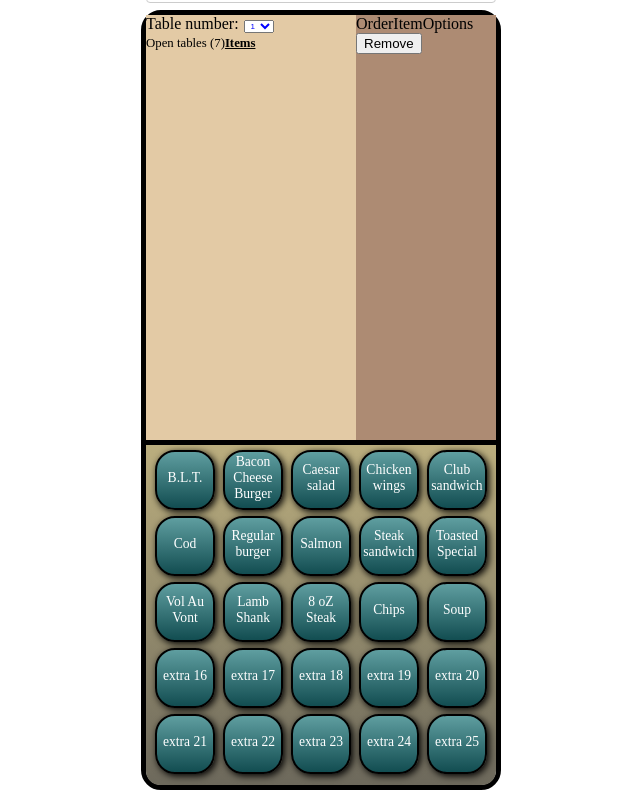
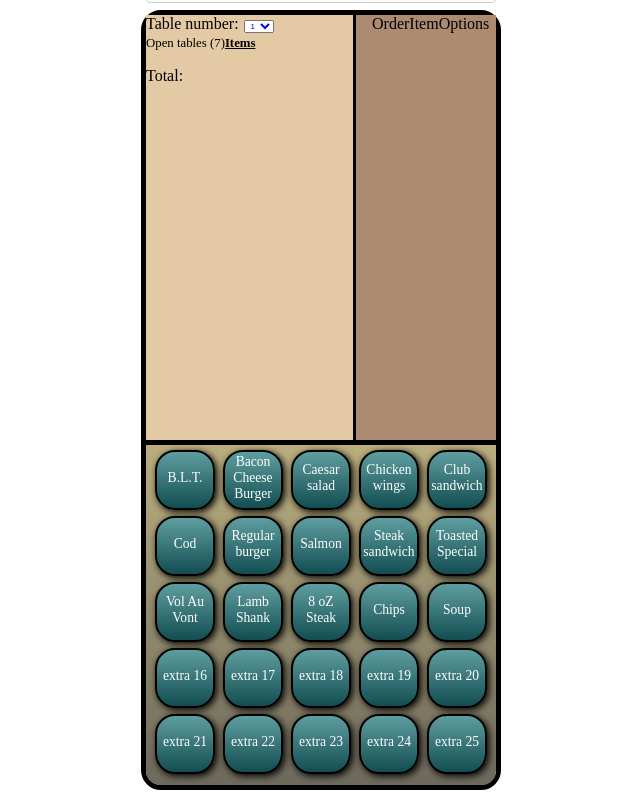
Before and after one commit to John-Paul-Larkin/kitchenpos, a React (Create React App) app: page / in a window 1280 px wide. Shown: the whole page, without its empty margins (319-959 px from the left). Built offline with nearby package versions, Linux system fonts and the light colour scheme.

Commit message:
order details total/ alterations

```diff
--- a/src/Helper/InitialMenuItems.ts
+++ b/src/Helper/InitialMenuItems.ts
@@ -2,6 +2,7 @@ const initialMenuItemsList: MenuItem[] = [
   {
     id: '1',
     name: "B.L.T.",
+    price: 7.95,
     ingredients: [
       { ingredient: "White bread", selected: true },
       { ingredient: "Butter", selected: true },
@@ -13,6 +14,7 @@ const initialMenuItemsList: MenuItem[] = [
   {
     id: '2',
     name: "Bacon Cheese Burger",
+    price:13.95,
     ingredients: [
       { ingredient: "Bacon", selected: true },
       { ingredient: "Cheese", selected: true },
@@ -25,6 +27,7 @@ const initialMenuItemsList: MenuItem[] = [
   {
     id: '3',
     name: "Caesar salad",
+    price:10.95,
     ingredients: [
       { ingredient: "Chicken", selected: true },
       { ingredient: "Bacon", selected: true },
@@ -36,6 +39,7 @@ const initialMenuItemsList: MenuItem[] = [
   {
     id: '4',
     name: "Chicken wings",
+    price:8.95,
     ingredients: [
       { ingredient: "Blue cheese dip", selected: true },
       { ingredient: "Celery", selected: true },
@@ -45,6 +49,7 @@ const initialMenuItemsList: MenuItem[] = [
   {
     id: '5',
     name: "Club sandwich",
+    price:9.95,
     ingredients: [
       { ingredient: "White bread", selected: true },
       { ingredient: "Mayo", selected: true },
@@ -57,6 +62,7 @@ const initialMenuItemsList: MenuItem[] = [
   {
     id: '6',
     name: "Cod",
+    price:12.50,
     ingredients: [
       { ingredient: "Mushy peas", selected: true },
       { ingredient: "Lemon", selected: true },
@@ -66,6 +72,7 @@ const initialMenuItemsList: MenuItem[] = [
   {
     id: '7',
     name: "Regular burger",
+    price:9.95,
     ingredients: [
       { ingredient: "Ketchup", selected: true },
       { ingredient: "Onion", selected: true },
@@ -74,6 +81,7 @@ const initialMenuItemsList: MenuItem[] = [
   {
     id: '8',
     name: "Salmon",
+    price:13.95,
     ingredients: [
       { ingredient: "Dill sauce", selected: true },
       { ingredient: "Lemon", selected: true },
@@ -82,6 +90,7 @@ const initialMenuItemsList: MenuItem[] = [
   {
     id: '9',
     name: "Steak sandwich",
+    price:15.95,
     ingredients: [
       { ingredient: "Fried onions", selected: true },
       { ingredient: "Lettuce", selected: true },
@@ -93,6 +102,7 @@ const initialMenuItemsList: MenuItem[] = [
   {
     id: '10',
     name: "Toasted Special",
+    price:7.95,
     ingredients: [
       { ingredient: "White bread", selected: true },
       { ingredient: "Butter", selected: true },
@@ -106,6 +116,7 @@ const initialMenuItemsList: MenuItem[] = [
   {
     id: '11',
     name: "Vol Au Vont",
+    price:11.50,
     ingredients: [
       { ingredient: "Pastry", selected: true },
       { ingredient: "Side salad", selected: true },
@@ -114,11 +125,13 @@ const initialMenuItemsList: MenuItem[] = [
   {
     id: '12',
     name: "Lamb Shank",
+    price:14.90,
     ingredients: [{ ingredient: "Gravy", selected: true }],
   },
   {
     id: '13',
     name: "8 oZ Steak",
+    price:19.95,
     ingredients: [
       { ingredient: "Pepper sauce", selected: true },
       { ingredient: "Onion rings", selected: true },
@@ -127,61 +140,73 @@ const initialMenuItemsList: MenuItem[] = [
   {
     id: '14',
     name: "Chips",
+    price:3.70,
     ingredients: [],
   },
   {
     id: '15',
     name: "Soup",
+    price:4.95,
     ingredients: [],
   },
   {
     id: '16',
     name: "extra 16",
+    price:0,
     ingredients: [],
   },
   {
     id: '17',
     name: "extra 17",
+    price:0,
     ingredients: [],
   },
   {
     id: '18',
     name: "extra 18",
+    price:0,
     ingredients: [],
   },
   {
     id: '19',
     name: "extra 19",
+    price:0,
     ingredients: [],
   },
   {
     id: '20',
     name: "extra 20",
+    price:0,
     ingredients: [],
   },
   {
     id: '21',
     name: "extra 21",
+    price:0,
     ingredients: [],
   },
   {
     id: '22',
     name: "extra 22",
+    price:0,
     ingredients: [],
   },
   {
     id: '23',
     name: "extra 23",
+    price:0,
     ingredients: [],
   },
   {
     id: '24',
     name: "extra 24",
+    price:0,
     ingredients: [],
   },
   {
     id: '25',
     name: "extra 25",
+    price:0,
     ingredients: [],
   },
 ];
--- /dev/null
+++ b/src/components/Alterations.tsx
@@ -0,0 +1,18 @@
+import styles from "../styles/OrderScreen.module.css";
+
+export default function Alterations({ ingredients }: { ingredients: Ingredients[] | undefined }) {
+  return (
+    <span className={styles["order-alterations"]}>
+      <span>
+        {ingredients &&
+          ingredients.map((ingredient) => {
+            if (!ingredient.selected) {
+              return <div>No {ingredient.ingredient}</div>;
+            } else {return <></>}
+
+
+          })}
+      </span>
+    </span>
+  );
+}
--- a/src/components/OrderDetails.tsx
+++ b/src/components/OrderDetails.tsx
@@ -4,6 +4,7 @@ import { menuContext } from "./MenuContext";
 import styles from "../styles/OrderScreen.module.css";
 import TableNumberSelect from "./TableNumberSelect";
 import { useState } from "react";
+import Alterations from "./Alterations";
 
 export default function OrderDetails() {
   const { orderDetails } = useContext(menuContext);
@@ -11,6 +12,17 @@ export default function OrderDetails() {
   const [tableNumber, setTableNumber] = useState("1");
 
   const { selectedOrderItem, setSelectedOrderItem } = useContext(menuContext);
+
+  const calcTotal = (): string => {
+    const totalPrice = orderDetails.orderItemDetails.reduce((total, current) => {
+      return total + current.price;
+    }, 0);
+
+    return totalPrice.toLocaleString(undefined, {
+      style: "currency",
+      currency: "EUR",
+    });
+  };
 
   return (
     <div className={styles["order-items-screen-container"]}>
@@ -21,25 +33,29 @@ export default function OrderDetails() {
         {orderDetails.orderItemDetails &&
           orderDetails.orderItemDetails.map((orderItem) => (
             <motion.div
-              className={
-
-                selectedOrderItem?.id === orderItem.id ?
-
-                  styles["selected"] :   styles["order-items"]
-
-
-              }
+              className={selectedOrderItem?.id === orderItem.id ? styles["selected"] : styles["order-items"]}
               key={orderItem.id}
               initial={{ y: 300, opacity: 1, scaleY: 1.5 }}
               animate={{ y: 0, opacity: 1, scaleY: 1 }}
               transition={{ ease: "easeInOut" }}
               onClick={() => setSelectedOrderItem(orderItem)}
             >
-              {orderItem.name}
+              <div className={styles["name-price"]}>
+                <span className={styles["name"]}>{orderItem.name}</span>
+                <Alterations ingredients={orderItem.ingredients} />
+                <span className={styles["price-container"]}>
+                  <span className={styles["price"]}>
+                    {orderItem.price.toLocaleString(undefined, {
+                      maximumFractionDigits: 2,
+                      minimumFractionDigits: 2,
+                    })}
+                  </span>
+                </span>
+              </div>
             </motion.div>
           ))}
       </div>
-
+      <div>Total: {orderDetails.orderItemDetails && calcTotal()}</div>
     </div>
   );
 }
--- a/src/components/OrderItemOptions.tsx
+++ b/src/components/OrderItemOptions.tsx
@@ -1,40 +1,51 @@
-import { useContext, useEffect } from "react";
+import { useContext } from "react";
 import styles from "../styles/OrderScreen.module.css";
 import { menuContext } from "./MenuContext";
 import { Switch } from "@mui/material";
 
 export default function OrderItemOptions() {
   const { setSelectedOrderItem, orderDetails, selectedOrderItem, dispatch } = useContext(menuContext);
-  const handleSwitchToggle = (id: string) => {
+  const handleSwitchToggleIngredient = (id: string) => {
     dispatch({ type: "toggleIngredient", payload: id });
   };
 
-  useEffect(() => {
-    if (orderDetails.orderItemDetails) {
-      console.log(orderDetails.orderItemDetails);
-      setSelectedOrderItem(() => orderDetails.orderItemDetails[orderDetails.orderItemDetails.length - 1]);
+  const handleRemoveItem = () => {
+    // find the menu item object which mathches the id of item to remove
+    const indexOfRemovedItemInArray = orderDetails.orderItemDetails.indexOf(
+      orderDetails.orderItemDetails.filter((item) => item.id === selectedOrderItem!.id)[0]
+    );
+    // remove the item
+    dispatch({ type: "remove", payload: selectedOrderItem!.id });
+    if (orderDetails.orderItemDetails.length === 1 && indexOfRemovedItemInArray === 0) {
+      // if the removed item was the last remaining in the array => set selected to null
+      setSelectedOrderItem(null);
+    } else if (indexOfRemovedItemInArray === 0) {
+      // if its not the last item, nut is the first in the array. note position 1 as orderdetails state has not updated yet.
+      setSelectedOrderItem(orderDetails.orderItemDetails[1]);
     } else {
-      setSelectedOrderItem(null);
+      setSelectedOrderItem(orderDetails.orderItemDetails[indexOfRemovedItemInArray - 1]);
     }
-  }, [setSelectedOrderItem, orderDetails.orderItemDetails]);
+  };
 
   return (
     <>
       <div className={styles["order-item-details"]}>
         OrderItemOptions
         {selectedOrderItem && <h2>{selectedOrderItem.name}</h2>}
+        {selectedOrderItem && (
           <button
             onClick={() => {
-            dispatch({ type: "remove", payload: selectedOrderItem!.id });
+              handleRemoveItem();
             }}
           >
             Remove
           </button>
+        )}
         {selectedOrderItem?.ingredients &&
           selectedOrderItem.ingredients.map((ingredient) => (
-            <div key={ingredient.id} style={ingredient.selected ? {} : { color: "white" } }>
+            <div key={ingredient.id} style={ingredient.selected ? {} : { color: "white" }}>
               {ingredient.ingredient}
-              <Switch size="small" checked={ingredient.selected} onClick={() => handleSwitchToggle(ingredient.id!)} />
+              <Switch size="small" checked={ingredient.selected} onClick={() => handleSwitchToggleIngredient(ingredient.id!)} />
             </div>
           ))}
       </div>
--- a/src/interfaces.d.ts
+++ b/src/interfaces.d.ts
@@ -43,6 +43,7 @@ interface MenuItem {
   id: string;
   name: string;
   ingredients?: Ingredients[];
+  price:number;
 }
 
 interface ReducerActionAdd {
--- a/src/styles/OrderScreen.module.css
+++ b/src/styles/OrderScreen.module.css
@@ -4,6 +4,7 @@
 }
 
 .order-items-screen-container {
+  border-right: 3px solid black;
   background-color: var(--three);
   /* overflow-y: scroll; */
   width: 60%;
@@ -27,13 +28,13 @@
   background-color: var(--one);
   padding: 0.1em;
   margin: 0.2em;
-  border: 1px solid white;
-  border-left: none;
+  border: 1px solid black;
+  border-right: none;
   cursor: pointer;
   width: 110%;
   position: relative;
-  left: -12px;
-  /* font-size: 1.3em; */
+  left: -11px;
+  min-height: 1.2em;
   color: white;
 }
 
@@ -63,5 +64,32 @@ span {
 .order-item-details {
   background-color: var(--one);
   /* display: inline-block; */
-  width:40%;
+  padding-left: 1em;
+  /* border-left: 5px solid white; */
+  width: 40%;
 }
+
+.name-price {
+  display: flex;
+  justify-content: space-between;
+}
+
+.price-container {
+  /* flex-grow: 1; */
+  display: flex;
+  flex-direction: column;
+  align-items: flex-end;
+}
+
+.price {
+  width: 20px;
+}
+
+.order-alterations {
+  width: 50px;
+  font-size: 0.6em;
+}
+
+.name {
+  flex-grow: 1;
+}
```
Lines whose indentation alone changed are shown as unchanged.
